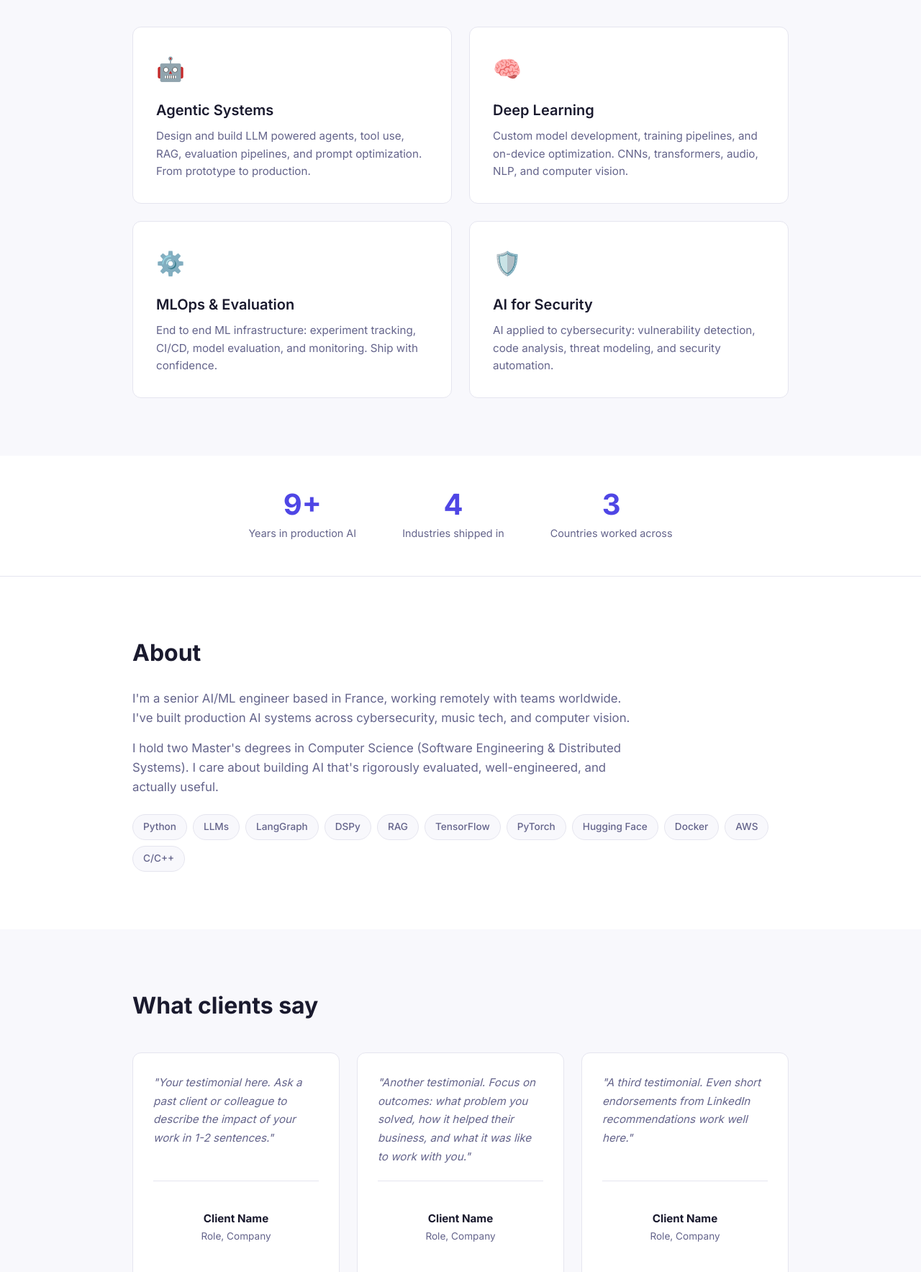
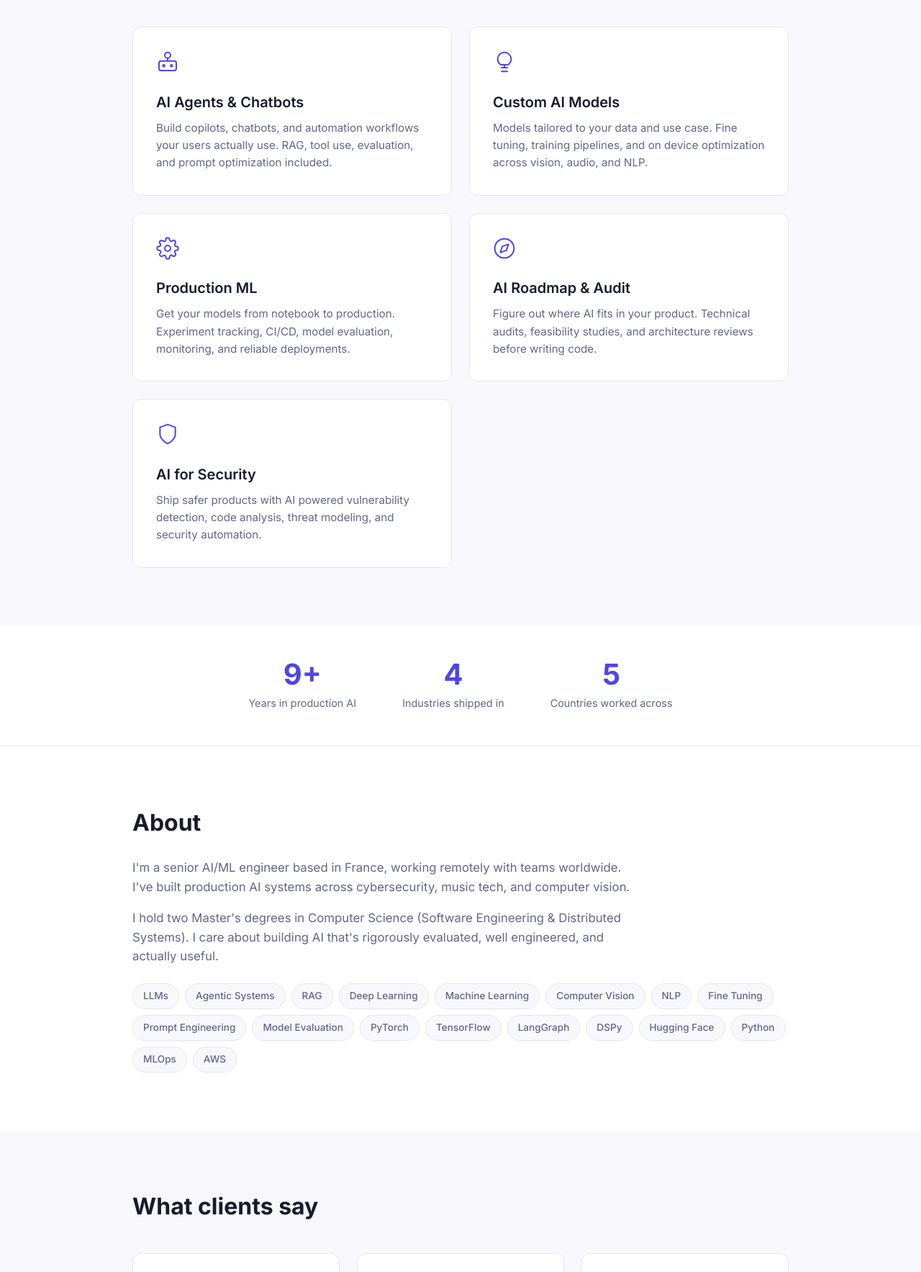
Before and after one commit to maxence-ai/maxpv.github.io, a plain HTML site: page index.html in a window 1280 px wide. Shown: the part 656-2423 px from the top of the page at 72% size. Drawn offline with Linux system fonts and the light colour scheme.

Commit message:
Update services, testimonials, tags, and research section
Product oriented service cards with SVG icons, real client testimonials,
AI focused skill tags, and Topics I Track section.

```diff
--- a/index.html
+++ b/index.html
@@ -3,18 +3,18 @@
 <head>
   <meta charset="UTF-8">
   <meta name="viewport" content="width=device-width, initial-scale=1.0">
-  <title>Maxence — AI Consulting</title>
+  <title>Maxence | AI Consulting</title>
   <meta name="description" content="Senior AI/ML Engineer available for consulting. Agentic systems, deep learning, and production ML.">
 
   <!-- Open Graph -->
   <meta property="og:type" content="website">
-  <meta property="og:title" content="Maxence — AI Consulting">
+  <meta property="og:title" content="Maxence | AI Consulting">
   <meta property="og:description" content="Senior AI/ML Engineer. 9+ years shipping production AI systems. Available for consulting.">
   <meta property="og:url" content="https://maxpv.github.io">
 
   <!-- Twitter Card -->
   <meta name="twitter:card" content="summary">
-  <meta name="twitter:title" content="Maxence — AI Consulting">
+  <meta name="twitter:title" content="Maxence | AI Consulting">
   <meta name="twitter:description" content="Senior AI/ML Engineer. 9+ years shipping production AI systems. Available for consulting.">
 
   <!-- SEO -->
@@ -49,27 +49,33 @@
       <div class="cards">
 
         <div class="card">
-          <div class="card-icon">&#x1F916;</div>
-          <h3>Agentic Systems</h3>
-          <p>Design and build LLM powered agents, tool use, RAG, evaluation pipelines, and prompt optimization. From prototype to production.</p>
+          <div class="card-icon"><svg width="32" height="32" viewBox="0 0 24 24" fill="none" stroke="currentColor" stroke-width="1.5" stroke-linecap="round" stroke-linejoin="round"><rect x="3" y="11" width="18" height="10" rx="2"/><circle cx="12" cy="5" r="3"/><line x1="12" y1="8" x2="12" y2="11"/><circle cx="8" cy="16" r="1"/><circle cx="16" cy="16" r="1"/></svg></div>
+          <h3>AI Agents & Chatbots</h3>
+          <p>Build copilots, chatbots, and automation workflows your users actually use. RAG, tool use, evaluation, and prompt optimization included.</p>
         </div>
 
         <div class="card">
-          <div class="card-icon">&#x1F9E0;</div>
-          <h3>Deep Learning</h3>
-          <p>Custom model development, training pipelines, and on-device optimization. CNNs, transformers, audio, NLP, and computer vision.</p>
+          <div class="card-icon"><svg width="32" height="32" viewBox="0 0 24 24" fill="none" stroke="currentColor" stroke-width="1.5" stroke-linecap="round" stroke-linejoin="round"><path d="M12 2a7 7 0 0 1 7 7c0 2.5-1.3 4.7-3.2 6H8.2C6.3 13.7 5 11.5 5 9a7 7 0 0 1 7-7z"/><path d="M9 22h6"/><path d="M9 18h6"/><path d="M12 15v3"/></svg></div>
+          <h3>Custom AI Models</h3>
+          <p>Models tailored to your data and use case. Fine tuning, training pipelines, and on device optimization across vision, audio, and NLP.</p>
         </div>
 
         <div class="card">
-          <div class="card-icon">&#x2699;&#xFE0F;</div>
-          <h3>MLOps &amp; Evaluation</h3>
-          <p>End to end ML infrastructure: experiment tracking, CI/CD, model evaluation, and monitoring. Ship with confidence.</p>
+          <div class="card-icon"><svg width="32" height="32" viewBox="0 0 24 24" fill="none" stroke="currentColor" stroke-width="1.5" stroke-linecap="round" stroke-linejoin="round"><circle cx="12" cy="12" r="3"/><path d="M19.4 15a1.65 1.65 0 0 0 .33 1.82l.06.06a2 2 0 1 1-2.83 2.83l-.06-.06a1.65 1.65 0 0 0-1.82-.33 1.65 1.65 0 0 0-1 1.51V21a2 2 0 0 1-4 0v-.09A1.65 1.65 0 0 0 9 19.4a1.65 1.65 0 0 0-1.82.33l-.06.06a2 2 0 1 1-2.83-2.83l.06-.06A1.65 1.65 0 0 0 4.68 15a1.65 1.65 0 0 0-1.51-1H3a2 2 0 0 1 0-4h.09A1.65 1.65 0 0 0 4.6 9a1.65 1.65 0 0 0-.33-1.82l-.06-.06a2 2 0 1 1 2.83-2.83l.06.06A1.65 1.65 0 0 0 9 4.68a1.65 1.65 0 0 0 1-1.51V3a2 2 0 0 1 4 0v.09a1.65 1.65 0 0 0 1 1.51 1.65 1.65 0 0 0 1.82-.33l.06-.06a2 2 0 1 1 2.83 2.83l-.06.06A1.65 1.65 0 0 0 19.4 9a1.65 1.65 0 0 0 1.51 1H21a2 2 0 0 1 0 4h-.09a1.65 1.65 0 0 0-1.51 1z"/></svg></div>
+          <h3>Production ML</h3>
+          <p>Get your models from notebook to production. Experiment tracking, CI/CD, model evaluation, monitoring, and reliable deployments.</p>
         </div>
 
         <div class="card">
-          <div class="card-icon">&#x1F6E1;&#xFE0F;</div>
+          <div class="card-icon"><svg width="32" height="32" viewBox="0 0 24 24" fill="none" stroke="currentColor" stroke-width="1.5" stroke-linecap="round" stroke-linejoin="round"><circle cx="12" cy="12" r="10"/><polygon points="16.24 7.76 14.12 14.12 7.76 16.24 9.88 9.88 16.24 7.76"/></svg></div>
+          <h3>AI Roadmap & Audit</h3>
+          <p>Figure out where AI fits in your product. Technical audits, feasibility studies, and architecture reviews before writing code.</p>
+        </div>
+
+        <div class="card">
+          <div class="card-icon"><svg width="32" height="32" viewBox="0 0 24 24" fill="none" stroke="currentColor" stroke-width="1.5" stroke-linecap="round" stroke-linejoin="round"><path d="M12 22s8-4 8-10V5l-8-3-8 3v7c0 6 8 10 8 10z"/></svg></div>
           <h3>AI for Security</h3>
-          <p>AI applied to cybersecurity: vulnerability detection, code analysis, threat modeling, and security automation.</p>
+          <p>Ship safer products with AI powered vulnerability detection, code analysis, threat modeling, and security automation.</p>
         </div>
 
       </div>
@@ -89,7 +95,7 @@
           <span class="metric-label">Industries shipped in</span>
         </div>
         <div class="metric">
-          <span class="metric-value">3</span>
+          <span class="metric-value">5</span>
           <span class="metric-label">Countries worked across</span>
         </div>
       </div>
@@ -102,19 +108,26 @@
       <h2>About</h2>
       <div class="about-content">
         <p>I'm a senior AI/ML engineer based in France, working remotely with teams worldwide. I've built production AI systems across cybersecurity, music tech, and computer vision.</p>
-        <p>I hold two Master's degrees in Computer Science (Software Engineering & Distributed Systems). I care about building AI that's rigorously evaluated, well-engineered, and actually useful.</p>
+        <p>I hold two Master's degrees in Computer Science (Software Engineering & Distributed Systems). I care about building AI that's rigorously evaluated, well engineered, and actually useful.</p>
         <div class="tags">
-          <span>Python</span>
           <span>LLMs</span>
+          <span>Agentic Systems</span>
+          <span>RAG</span>
+          <span>Deep Learning</span>
+          <span>Machine Learning</span>
+          <span>Computer Vision</span>
+          <span>NLP</span>
+          <span>Fine Tuning</span>
+          <span>Prompt Engineering</span>
+          <span>Model Evaluation</span>
+          <span>PyTorch</span>
+          <span>TensorFlow</span>
           <span>LangGraph</span>
           <span>DSPy</span>
-          <span>RAG</span>
-          <span>TensorFlow</span>
-          <span>PyTorch</span>
           <span>Hugging Face</span>
-          <span>Docker</span>
+          <span>Python</span>
+          <span>MLOps</span>
           <span>AWS</span>
-          <span>C/C++</span>
         </div>
       </div>
     </div>
@@ -127,26 +140,34 @@
       <div class="testimonial-grid">
 
         <blockquote class="testimonial">
-          <p>"Your testimonial here. Ask a past client or colleague to describe the impact of your work in 1-2 sentences."</p>
+          <p>"Been wonderful working with you! Great achievements so far and we're just getting started."</p>
           <footer>
-            <strong>Client Name</strong>
-            <span>Role, Company</span>
+            <strong>Mitchell</strong>
+            <span>CEO, Immunefi</span>
           </footer>
         </blockquote>
 
         <blockquote class="testimonial">
-          <p>"Another testimonial. Focus on outcomes: what problem you solved, how it helped their business, and what it was like to work with you."</p>
+          <p>"Seriously, Maxence is a gem. It's been a blast working with him and seeing all the great ideas he has come to light."</p>
           <footer>
-            <strong>Client Name</strong>
-            <span>Role, Company</span>
+            <strong>Adam</strong>
+            <span>CEO, Code4rena</span>
           </footer>
         </blockquote>
 
         <blockquote class="testimonial">
-          <p>"A third testimonial. Even short endorsements from LinkedIn recommendations work well here."</p>
+          <p>"An extremely capable machine learning expert. He carefully analyzes data, draws great conclusions and puts a great focus on accurate datasets. I can highly recommend Maxence for any project that requires exceptional machine learning skills."</p>
           <footer>
-            <strong>Client Name</strong>
-            <span>Role, Company</span>
+            <strong>Wolfgang</strong>
+            <span>CTO, Fretello</span>
+          </footer>
+        </blockquote>
+
+        <blockquote class="testimonial">
+          <p>"Maxence delivered quality and efficient code. His problem solving skills and ability to optimize performance were welcome. A valuable asset to any organization."</p>
+          <footer>
+            <strong>Vincent</strong>
+            <span>Client</span>
           </footer>
         </blockquote>
 
@@ -157,8 +178,8 @@
   <!-- Research -->
   <section id="research" class="blog">
     <div class="container">
-      <h2>Research</h2>
-      <p class="blog-desc">Automated interactive research summaries. I read papers and synthesize what matters.</p>
+      <h2>Topics I Track</h2>
+      <p class="blog-desc">Automated interactive research summaries.</p>
       <div class="research-grid">
         <a href="/blog/#reasoning" class="blog-card">
           <span class="blog-card-label">Survey</span>
--- a/style.css
+++ b/style.css
@@ -143,8 +143,8 @@ section h2 {
 }
 
 .card-icon {
-  font-size: 2rem;
   margin-bottom: 16px;
+  color: var(--accent);
 }
 
 .card h3 {
```
Also changed, not shown: .claude/launch.json (added).
